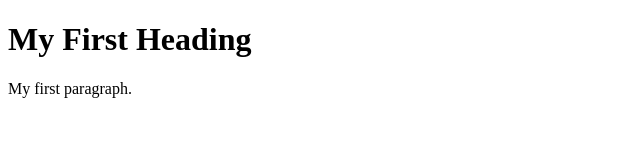
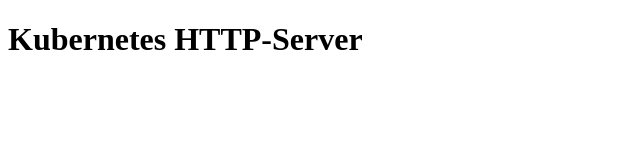
Before and after one commit to florianthom/Kubernetes-Ecosystem-Workshop, a plain HTML site: page example/httpd/index.html in a window 1280 px wide. Shown: the whole page, without its empty margins (0-640 px from the left). Drawn offline with Linux system fonts and the light colour scheme.

Commit message:
Finished Presentation, uploaded after I held the presentation

```diff
--- a/example/httpd/index.html
+++ b/example/httpd/index.html
@@ -2,9 +2,7 @@
 <html>
 <body>
 
-<h1>My First Heading</h1>
-
-<p>My first paragraph.</p>
+<h1>Kubernetes HTTP-Server</h1>
 
 </body>
 </html>
```
Also changed, not shown: presentation/photos/K8sLogo.png (added), presentation/photos/logo_with_border.png (added), presentation/photos/main-qimg-d6721e0c5260d7ba3918c644ed5e4249.png (added), 6 other files.
